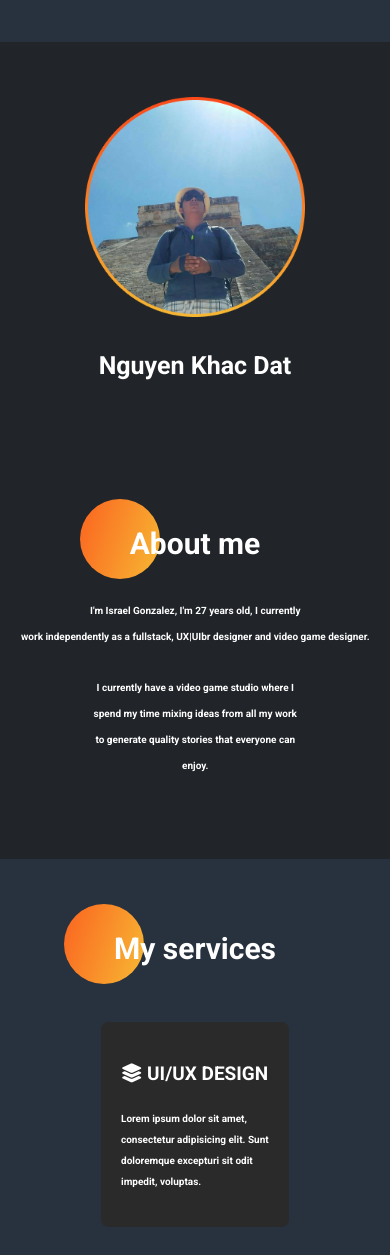
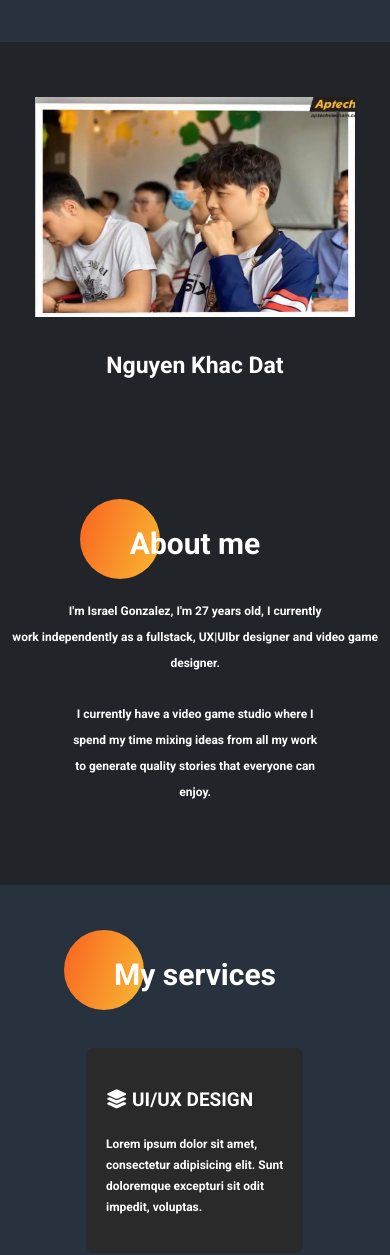
Before and after one commit to datkhac009/Portfolio_CVIT, a plain HTML site: page index.html in a window 390 px wide. Shown: the part 345-1600 px from the top of the page. Drawn offline with nearby package versions, Linux system fonts and the light colour scheme.

Commit message:
done project

```diff
--- a/css/index.css
+++ b/css/index.css
@@ -137,6 +137,7 @@
   line-height: 40px;
   color: #fff;
   margin-top: 25px;
+  text-align: center;
 }
 .section-story .section-about h2 {
   position: relative;
--- a/css/responsive.css
+++ b/css/responsive.css
@@ -1,9 +1,12 @@
 @media only screen and (max-width: 1009.98px) {
+  :root{
+    --font-size-p:20px
+  }
   .header .header-menu .header-logo > h1 {
-    font-size: 14px;
+    font-size: 20px;
   }
   .nav-list li a {
-    font-size: 13px;
+    font-size: 15px;
   }
   .header-introduce .header-introduce_yourself > h2 {
     font-size: 50px;
@@ -24,10 +27,10 @@
     font-size: 40px;
   }
   .section-story .section-about p {
-    font-size: 14px;
+    font-size: var(--font-size-p);
   }
   .section-avatar img {
-    width: 250px;
+    width: 350px;
     height: 250px;
   }
   .section-story .section-avatar h3 {
@@ -43,7 +46,7 @@
     font-size: 22px;
   }
   .skill > p {
-    font-size: 15px;
+    font-size: var(--font-size-p);
   }
   .portfolio_project h2 {
     font-size: 40px;
@@ -55,18 +58,21 @@
     padding-right: 0px;
   }
   .contact-info p {
-    font-size: 1rem;
+    font-size: var(--font-size-p);
   }
   .contact-info i {
     font-size: 1.4rem;
   }
 }
 @media only screen and (max-width: 756.98px) {
+  :root{
+    --font-size-p:16px
+  }
   .header-menu {
     padding: 22px 9%;
   }
   .header .header-menu .header-logo > h1 {
-    font-size: 14px;
+    font-size: 18px;
   }
   .nav-list li a {
     font-size: 12px;
@@ -87,7 +93,9 @@
     width: 260px;
   }
   .section .section-story {
-    padding: 167px 2%;
+
+    padding: 100px 2%;
+    flex-direction: column;
   }
   .section-about {
     text-align: center;
@@ -98,15 +106,15 @@
     display: inline-block;
   }
   .section-story .section-about p {
-    font-size: 12px;
-    text-align: start;
+    font-size: var(--font-size-p);
+    text-align: none;
   }
   .section-avatar img {
-    width: 250px;
+    width: 300px;
     height: 250px;
   }
   .section-story .section-avatar h3 {
-    font-size: 22px;
+    font-size: 28px;
     text-align: center;
   }
   .services {
@@ -122,7 +130,7 @@
     font-size: 22px;
   }
   .skill > p {
-    font-size: 12px;
+    font-size: var(--font-size-p);
   }
   .portfolio_project h2 {
     font-size: 30px;
@@ -134,7 +142,7 @@
     padding-right: 0px;
   }
   .contact-info p {
-    font-size: 0.9rem;
+    font-size: var(--font-size-p);
   }
   .contact-info i {
     font-size: 1rem;
@@ -161,6 +169,7 @@
   }
   .nav-list.open {
     top: 100%;
+    text-align: center;
   }
   .open {
     top: 0%;
@@ -168,6 +177,9 @@
 }
 
 @media only screen and (max-width: 600.98px) {
+  :root{
+    --font-size-p:14px
+  }
   .header-menu {
     padding: 22px 6%;
   }
@@ -180,6 +192,13 @@
   .header-introduce {
     margin: 0 3%;
   }
+  .header-introduce .header-introduce-img img {
+    display: none;
+  }
+  .header-introduce_yourself{
+    padding-top: 30%;
+    padding-bottom: 10%;
+  }
   .header-introduce .header-introduce_yourself > h2 {
     font-size: 30px;
     line-height: 40px;
@@ -190,9 +209,7 @@
   .header-introduce .header-introduce_yourself .header-introduce-link i {
     font-size: 16px;
   }
-  .header-introduce .header-introduce-img img {
-    width: 220px;
-  }
+
   .section .section-story {
     padding: 100px 2%;
     flex-direction: column;
@@ -206,15 +223,15 @@
     display: inline-block;
   }
   .section-story .section-about p {
-    font-size: 10px;
+    font-size: var(--font-size-p);
     text-align: center;
   }
   .section-avatar img {
-    width: 220px;
+    width: 320px;
     height: 220px;
   }
   .section-story .section-avatar h3 {
-    font-size: 25px;
+    font-size: 26px;
     text-align: center;
   }
   .services {
@@ -230,7 +247,7 @@
     font-size: 19px;
   }
   .skill > p {
-    font-size: 10px;
+    font-size: var(--font-size-p);
   }
   .portfolio_project h2 {
     font-size: 30px;
@@ -242,7 +259,7 @@
     padding-right: 0px;
   }
   .contact-info p {
-    font-size: 0.85rem;
+    font-size: var(--font-size-p);
   }
   .contact-info i {
     font-size: 1rem;
@@ -275,23 +292,34 @@
   }
   .nav-list.open {
     top: 100%;
+    text-align: center;
   }
   .open {
     top: 0%;
   }
 }
 @media only screen and (max-width: 530.98px) {
+  :root{
+    --font-size-p:14px
+  }
   .header-menu {
     padding: 22px 5%;
   }
   .header .header-menu .header-logo > h1 {
-    font-size: 16px;
+    font-size: 15px;
   }
   .nav-list li a {
     font-size: 10px;
   }
   .header-introduce {
     margin: 0 3%;
+  }
+  .header-introduce .header-introduce-img img {
+    display: none;
+  }
+  .header-introduce_yourself{
+    padding-top: 30%;
+    padding-bottom: 10%;
   }
   .header-introduce .header-introduce_yourself > h2 {
     font-size: 30px;
@@ -319,15 +347,15 @@
     display: inline-block;
   }
   .section-story .section-about p {
-    font-size: 10px;
+    font-size: var(--font-size-p);
     text-align: center;
   }
   .section-avatar img {
-    width: 220px;
+    width: 320px;
     height: 220px;
   }
   .section-story .section-avatar h3 {
-    font-size: 25px;
+    font-size: 24px;
     text-align: center;
   }
   .services {
@@ -343,7 +371,7 @@
     font-size: 19px;
   }
   .skill > p {
-    font-size: 10px;
+    font-size: var(--font-size-p);
   }
   .portfolio_project h2 {
     font-size: 30px;
@@ -370,7 +398,7 @@
     padding-right: 0px;
   }
   .contact-info p {
-    font-size: 0.85rem;
+    font-size: var(--font-size-p);
   }
   .contact-info i {
     font-size: 1rem;
@@ -403,12 +431,16 @@
   }
   .nav-list.open {
     top: 100%;
+    text-align: center;
   }
   .open {
     top: 0%;
   }
 }
 @media only screen and (max-width: 440.98px) {
+  :root{
+    --font-size-p:12px
+  }
   .header-menu {
     padding: 22px 5%;
   }
@@ -451,15 +483,15 @@
     display: inline-block;
   }
   .section-story .section-about p {
-    font-size: 10px;
+    font-size: var(--font-size-p);
     text-align: center;
   }
   .section-avatar img {
-    width: 220px;
+    width: 320px;
     height: 220px;
   }
   .section-story .section-avatar h3 {
-    font-size: 25px;
+    font-size: 23px;
     text-align: center;
   }
   .services {
@@ -476,7 +508,7 @@
     font-size: 19px;
   }
   .skill > p {
-    font-size: 10px;
+    font-size: var(--font-size-p);
   }
   .my-skill > .skill {
     padding: 35px 20px;
@@ -510,7 +542,7 @@
     padding-right: 0px;
   }
   .contact-info p {
-    font-size: 0.85rem;
+    font-size: var(--font-size-p);
   }
   .contact-info i {
     font-size: 1rem;
@@ -543,6 +575,7 @@
   }
   .nav-list.open {
     top: 100%;
+    text-align: center;
   }
   .open {
     top: 0%;
--- a/index.html
+++ b/index.html
@@ -59,7 +59,7 @@
         <div class="section">
             <div id="section2" class="section-story">
                 <div class="section-avatar">
-                    <img src="./img/avatar.png" width="292px" height="292px" alt="Null img">
+                    <img src="./img/avatar-me.jpg" width="390px" height="292px" alt="Null img">
                     <h3 class="animate__animated animate__zoomInUp">Nguyen Khac Dat</h3>
                 </div>
                 <div class="section-about">
```
Also changed, not shown: img/avatar-me.jpg (added).
